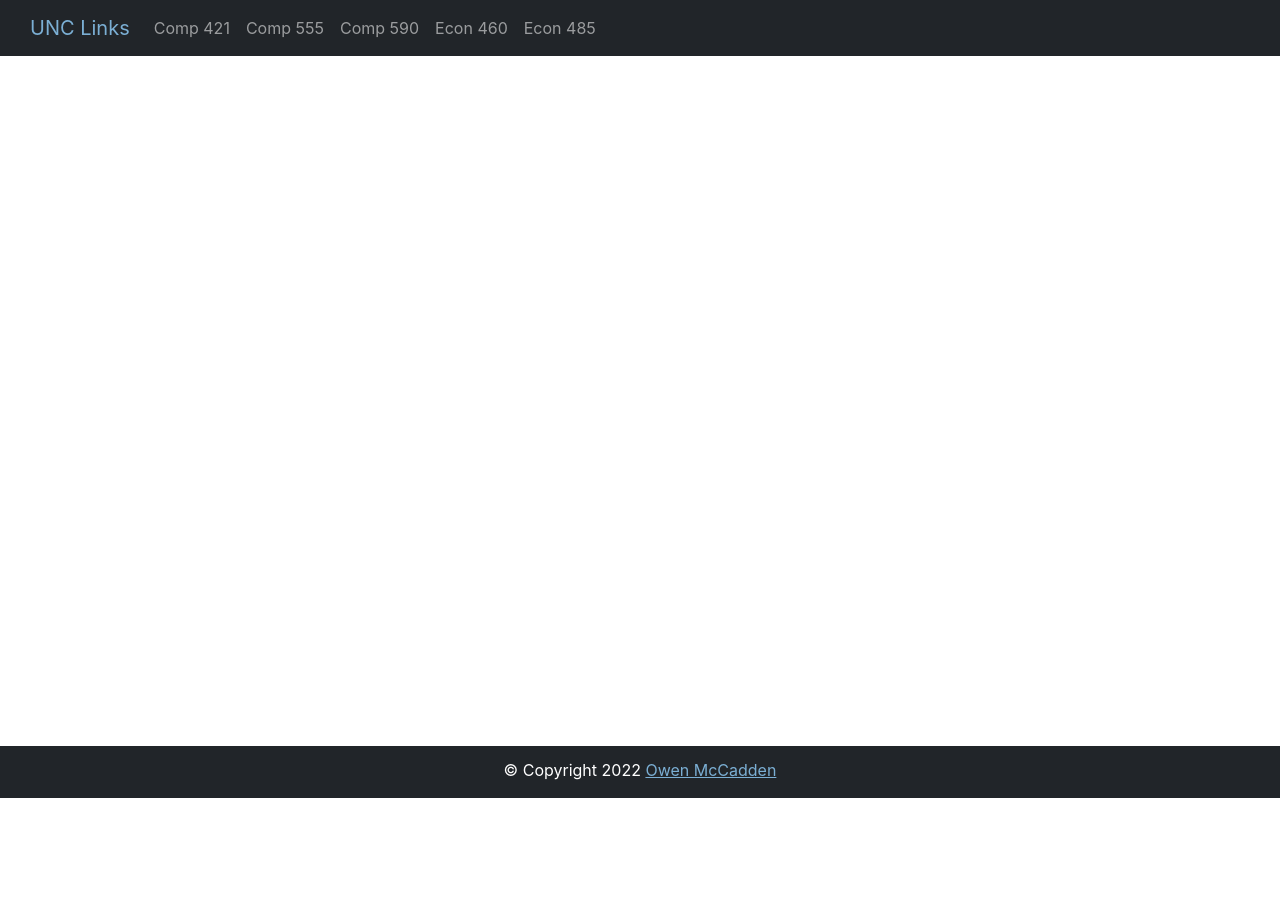
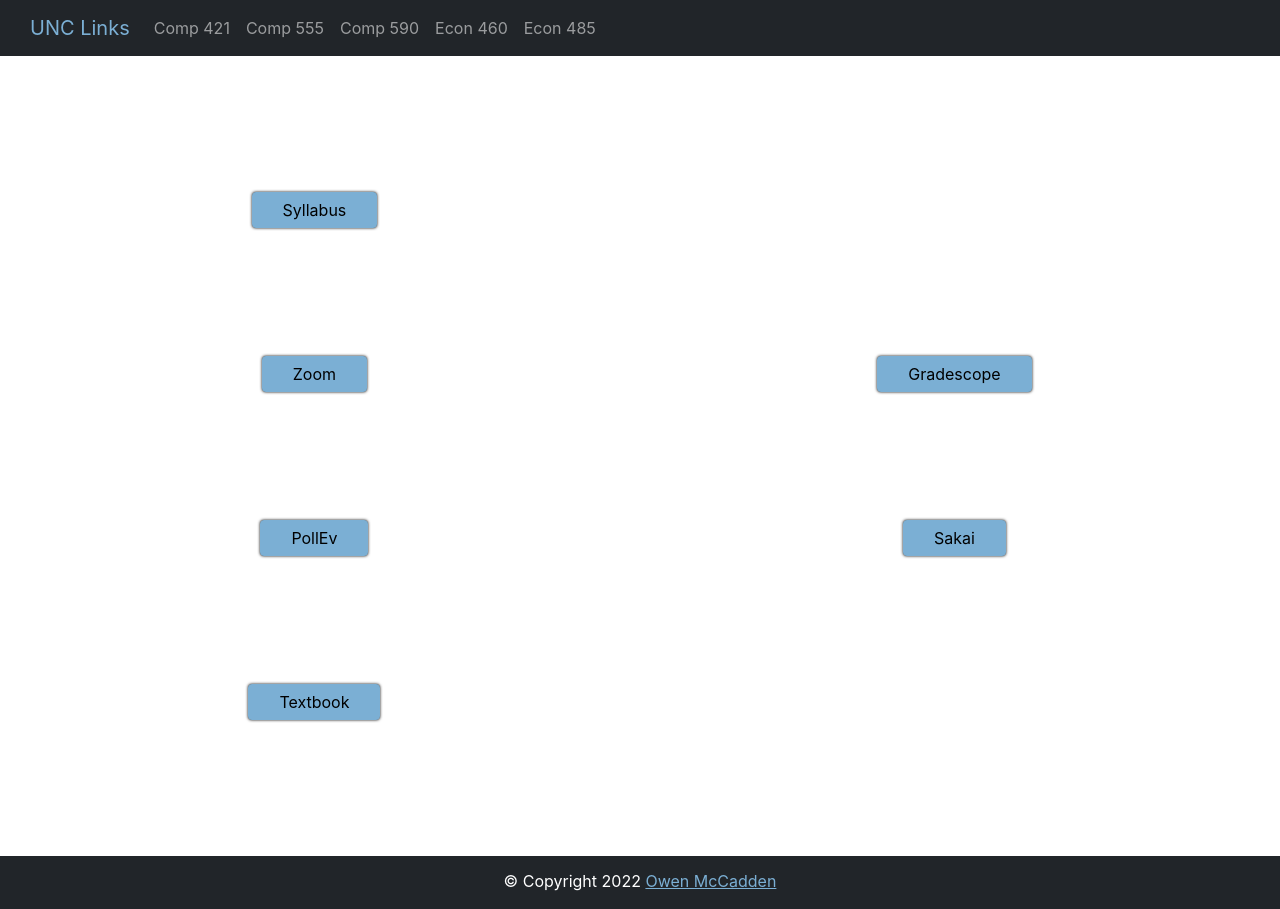
Before and after one commit to owenmccadden/unc_links, a React (Create React App) app: page /econ-460 in a window 1280 px wide. Before the commit the page ends 800 px from the top, so only its background shows below. Built offline with nearby package versions, Linux system fonts and the light colour scheme.

Commit message:
added links

```diff
--- a/src/Components/CourseStyles.css
+++ b/src/Components/CourseStyles.css
@@ -7,7 +7,7 @@
     align-items: center;
     padding: 3% 0;
     color: #fff;
-    height: 86.2vh;
+    height: 100vh;
 }
 
 .link {
--- a/src/Routes/Comp421.js
+++ b/src/Routes/Comp421.js
@@ -11,7 +11,18 @@ const Comp421 = () => {
             <NavBar />
             <Course
                 links={[
-
+                    {
+                        text: "Zoom",
+                        to: "https://unc.zoom.us/j/93571832546"
+                    },
+                    {
+                        text: "Syllabus",
+                        to: "https://cdn-uploads.piazza.com/paste/h6k646t385q2rg/27d84289b8276cbb90151bbaab06ba18defb27189ab4585214a6d9db3eb67c58/Syllabus.pdf"
+                    },
+                    {
+                        text: "Piazza",
+                        to: "https://piazza.com/class/ky6anz9ocho50m?cid=9"
+                    }
                 ]}
             />
             <Footer />
--- a/src/Routes/Comp555.js
+++ b/src/Routes/Comp555.js
@@ -11,7 +11,18 @@ const Comp555 = () => {
             <NavBar />
             <Course
                 links={[
-
+                    {
+                        text: "Course Site",
+                        to: "http://www.csbio.unc.edu/mcmillan/index.py?run=Courses.Comp555S22"
+                    },
+                    {
+                        text: "Zoom",
+                        to: "https://unc.zoom.us/j/92730186484"
+                    },
+                    {
+                        text: "Syllabus",
+                        to: "http://www.csbio.unc.edu/mcmillan/Comp555S22/Syllabus.pdf"
+                    }
                 ]}
             />
             <Footer />
--- a/src/Routes/Econ460.js
+++ b/src/Routes/Econ460.js
@@ -11,7 +11,30 @@ const Econ460 = () => {
             <NavBar />
             <Course
                 links={[
-
+                    {
+                        text: "Syllabus",
+                        to: "https://sakai.unc.edu/access/content/group/9bd224b1-e212-413b-9fcd-3233c044ad88/ECON460Spring2022Syllabus.pdf"
+                    },
+                    {
+                        text: "Zoom",
+                        to: "https://unc.zoom.us/j/99579357467"
+                    },
+                    {
+                        text: "PollEv",
+                        to: "https://pollev.com/geethav"
+                    },
+                    {
+                        text: "Textbook",
+                        to: "https://drive.google.com/file/d/1QYYwpvdN8OjKh-XchIGe4Hm_MvA2jgUR/view"
+                    },
+                    {
+                        text: "Gradescope",
+                        to: "https://www.gradescope.com/courses/352035"
+                    },
+                    {
+                        text: "Sakai",
+                        to: "https://sakai.unc.edu/portal/site/9bd224b1-e212-413b-9fcd-3233c044ad88"
+                    }
                 ]}
             />
             <Footer />
--- a/src/Routes/Econ485.js
+++ b/src/Routes/Econ485.js
@@ -11,7 +11,18 @@ const Econ485 = () => {
             <NavBar />
             <Course
                 links={[
-
+                    {
+                        text: "Syllabus",
+                        to: "https://sakai.unc.edu/access/lessonbuilder/item/3325025/group/e7a457be-cc48-4a6b-b0a5-ab8e5a21243e/Syllabus/Syllabus%20for%20ECON%20485.002.pdf"
+                    },
+                    {
+                        text: "Zoom",
+                        to: "https://unc.zoom.us/j/949953760"
+                    },
+                    {
+                        text: "Sakai",
+                        to: "https://sakai.unc.edu/portal/site/e7a457be-cc48-4a6b-b0a5-ab8e5a21243e"
+                    }
                 ]}
             />
             <Footer />
```
